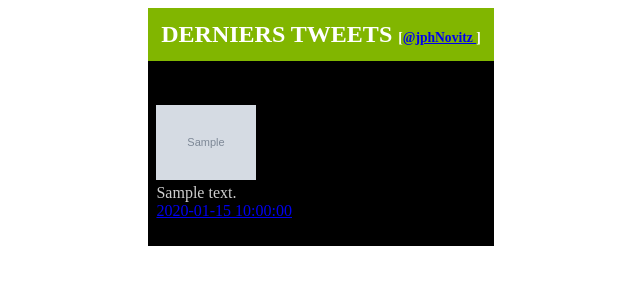
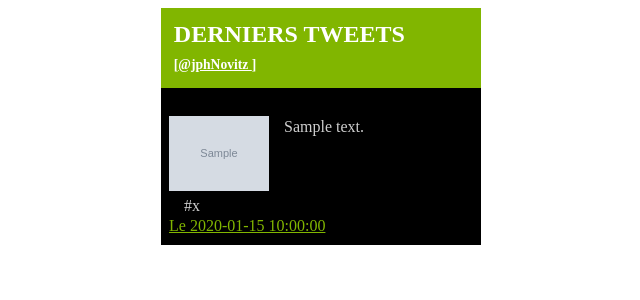
Before and after one commit to jphNovitz/demo-http-client, a Symfony app: template templates/index.html.twig in a window 1280 px wide. Shown: the top 300 px of the page, without its empty margins (319-959 px from the left). Run offline with Twig, Linux system fonts and the light colour scheme; the template is opened without the code that fills it: most values are stand-ins (such as "Sample title", 1, 10 or a date in 2020); grey boxes marked "Sample" are stand-in pictures; some libraries are stand-ins or nearby versions.

Commit message:
symfony version

```diff
--- a/public/css/style.css
+++ b/public/css/style.css
@@ -6,6 +6,7 @@
 .tweeter{
     background-color: #000000;
     color: #cecece;
+    width: 20rem;
 }
 
 .tweeter .title{
@@ -22,13 +23,37 @@
 
 .tweeter .tweet{
     padding: .5rem;
-    margin: .18rem auto;
-    transition: font-weight 2s;
+    margin-bottom: .18rem;
+    transition: font-weight .5s;
 }
 .tweeter .tweet:hover{
     border-bottom: solid 1px #81B600;
 }
 
+
+.tweeter .tweet .content{
+    display: flex;
+    flex-direction: row;
+}
 .tweeter .tweet img{
     width: 100px;
 }
+.tweeter .tweet .text,
+.tweeter .tweet .hashtags{
+    padding: 2px 15px;
+}
+
+.tweeter h2 .link a:link,
+.tweeter h2 .link a:hover,
+.tweeter h2 .link a:visited,
+.tweeter h2 .link a:active{
+    background-color: inherit;
+    color: #ffffff;
+}
+.tweet .link a:link,
+.tweet .link a:hover,
+.tweet .link a:visited,
+.tweet .link a:active{
+    background-color: inherit;
+    color: #81B600;
+}
--- a/src/Service/TwitterPresenter.php
+++ b/src/Service/TwitterPresenter.php
@@ -24,7 +24,7 @@ class TwitterPresenter implements TwitterPresenterInterface
 
         $tweets = [];
         $raw_tweets = json_decode($content);
-        dd($raw_tweets);
+        //dd($raw_tweets);
         foreach ($raw_tweets as $raw_tweet) {
             $tweet['date'] = date('d/m/y', strtotime($raw_tweet->created_at));
             $new_text = '';
--- a/templates/index.html.twig
+++ b/templates/index.html.twig
@@ -10,17 +10,29 @@
             </h2>
             {% for tweet in tweets %}
                 <div class="tweet">
-                    <p>
+                    <div class="content">
                         {% if tweet.image is defined and tweet.image is not empty %}
-                            <img src="{{ tweet.image }}" alt="jphNovitz image tweeter"/> <br />
+                            <div class="caption">
+                                <img src="{{ tweet.image }}" alt="jphNovitz image tweeter"/> <br/>
+                            </div>
                         {% endif %}
-                        {{ tweet.text|nl2br }}
-                        <br/>
+                        <div class="text">
+                            {{ tweet.text|nl2br }}
+                        </div>
+                    </div>
+                    {% if tweet.hashtags is defined and tweet.hashtags is not empty %}
+                        <div class="hashtags">
+                            {% for tag in tweet.hashtags %}
+                                #{{ tag }}
+                            {% endfor %}
+                        </div>
+                    {% endif %}
+                    <div class="link">
                         <a href="{{ tweet.link }}"
                            target="_blank">
-                            {{ tweet.date }}
+                           Le {{ tweet.date }}
                         </a>
-                    </p>
+                    </div>
                 </div>
             {% endfor %}
         {% else %}
```
